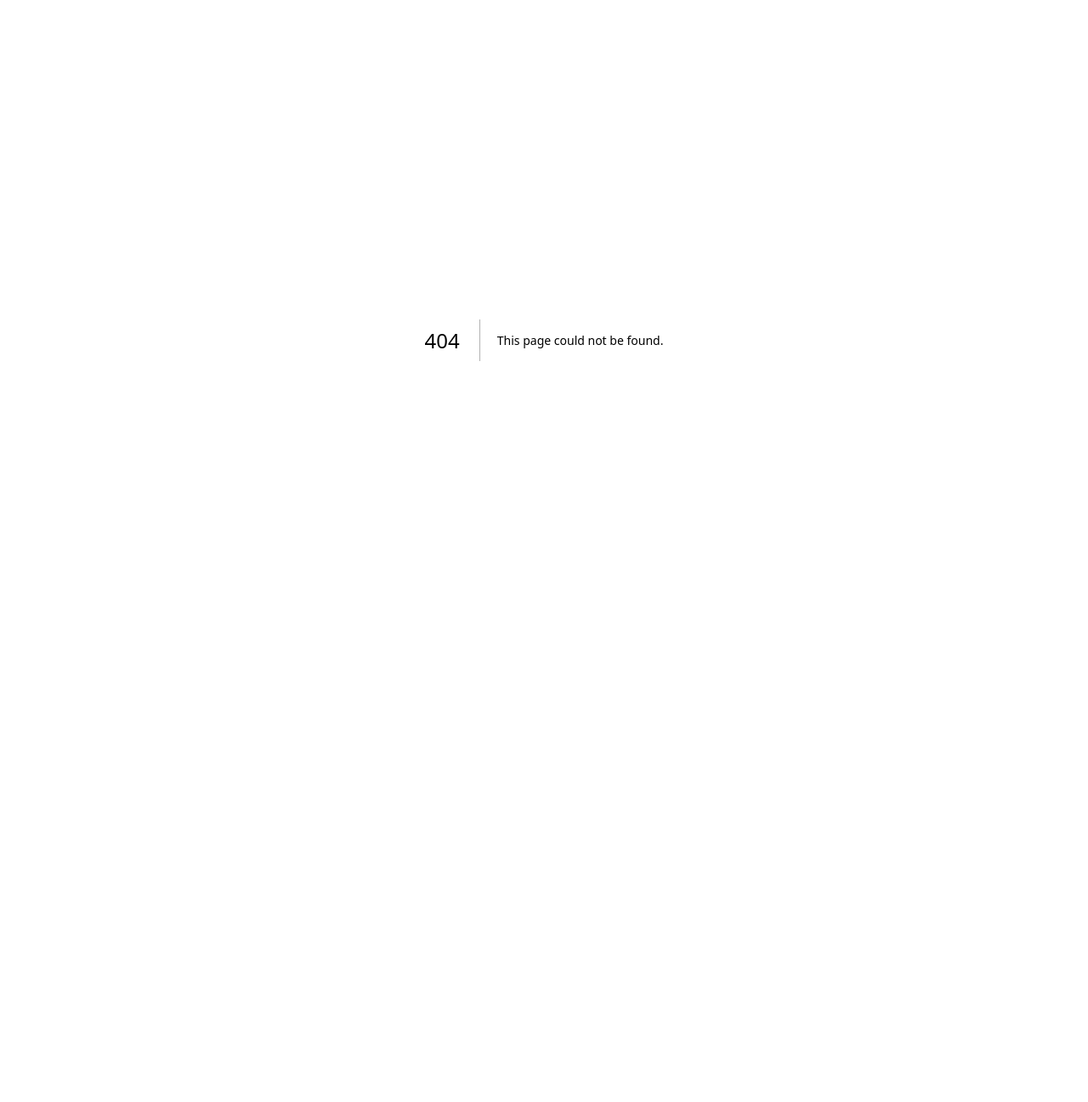
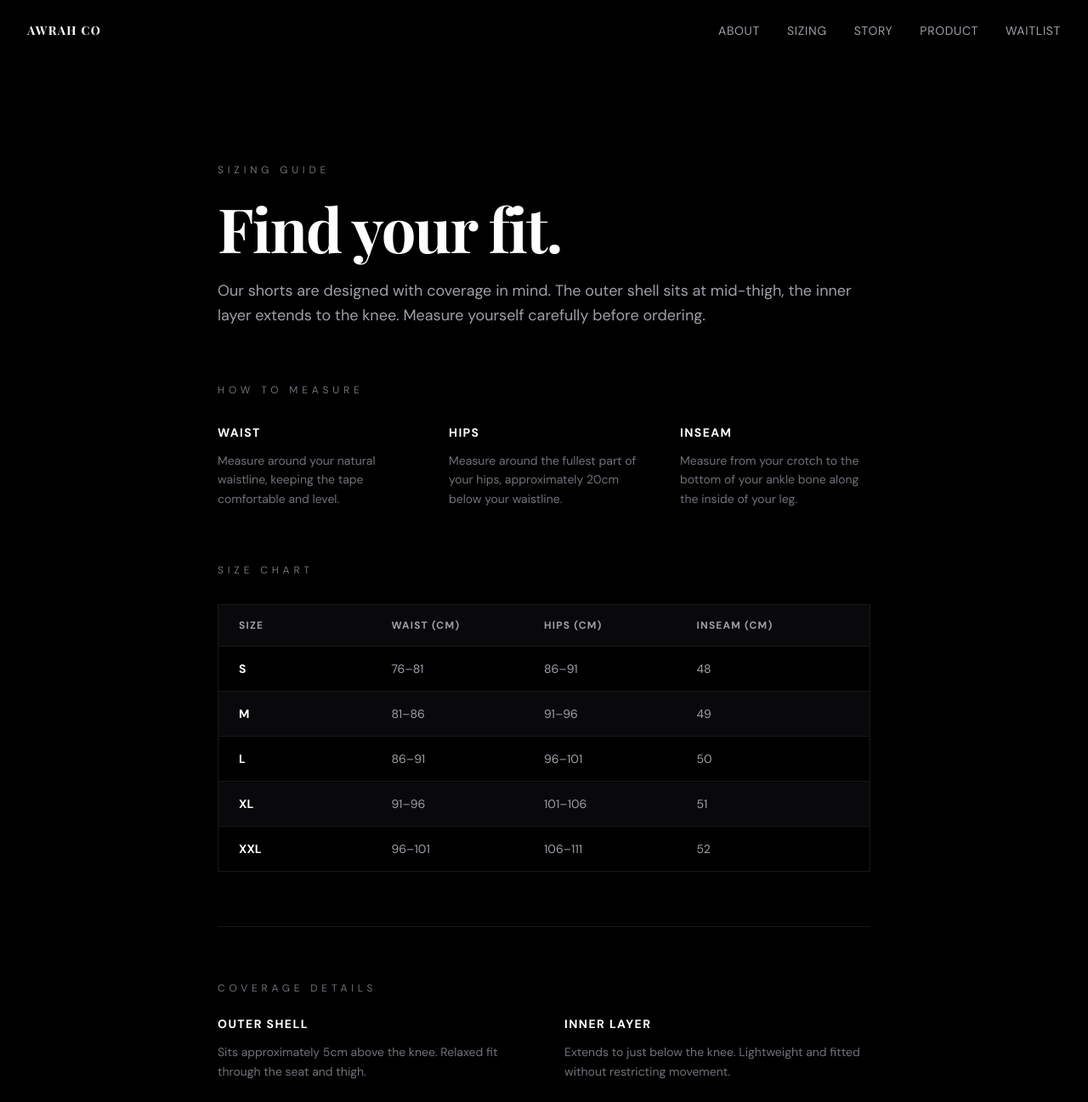
Before and after one commit to RazzleAI212/awrah-co, a Next.js app: page /sizing in a window 1280 px wide. Before the commit this address had no page. Shown: the top 1297 px of the page at 85% size. Before the commit the page ends 800 px from the top, so only its background shows below. Built offline with nearby package versions, Linux system fonts and the light colour scheme.

Commit message:
add about and sizing pages, update navbar

```diff
--- /dev/null
+++ b/app/about/page.js
@@ -0,0 +1,66 @@
+import Navbar from "../components/Navbar"
+import Footer from "../components/Footer"
+
+export default function About() {
+  return (
+    <main className="min-h-screen bg-black">
+      <Navbar />
+      <section className="pt-48 pb-32 px-6">
+        <div className="max-w-3xl mx-auto">
+          <p className="text-zinc-500 text-xs tracking-[0.4em] uppercase mb-6">
+            Our Story
+          </p>
+          <h1 className="text-white text-5xl md:text-7xl font-bold tracking-tight leading-none mb-16 font-serif">
+            Built from <br />frustration.
+          </h1>
+          <div className="space-y-8">
+            <p className="text-zinc-400 text-lg leading-relaxed">
+              Every Muslim man who trains knows the feeling. You show up to the gym, the pitch, the track — and you're immediately faced with a choice nobody should have to make. Compromise your deen or compromise your performance.
+            </p>
+            <p className="text-zinc-400 text-lg leading-relaxed">
+              Standard gym shorts don't cover. Tracksuit bottoms overheat and restrict movement. The modest activewear market has catered almost exclusively to women. Muslim men have been an afterthought for too long.
+            </p>
+            <p className="text-zinc-400 text-lg leading-relaxed">
+              Awrah Co was built to fix that. Performance activewear engineered specifically for Muslim men — dual layer construction, knee length coverage, breathable fabric — without sacrificing the look or feel of premium sportswear.
+            </p>
+            <p className="text-zinc-400 text-lg leading-relaxed">
+              No compromise. No afterthought. Built with purpose.
+            </p>
+          </div>
+          <div className="mt-16 pt-16 border-t border-zinc-900">
+            <p className="text-zinc-500 text-xs tracking-[0.4em] uppercase mb-8">
+              The Values
+            </p>
+            <div className="grid md:grid-cols-3 gap-12">
+              <div>
+                <h3 className="text-white text-sm font-bold tracking-widest uppercase mb-3">
+                  Faith First
+                </h3>
+                <p className="text-zinc-500 text-sm leading-relaxed">
+                  Every design decision starts with coverage. Not as a constraint — as a foundation.
+                </p>
+              </div>
+              <div>
+                <h3 className="text-white text-sm font-bold tracking-widest uppercase mb-3">
+                  No Compromise
+                </h3>
+                <p className="text-zinc-500 text-sm leading-relaxed">
+                  Performance and modesty are not opposites. We refuse to treat them that way.
+                </p>
+              </div>
+              <div>
+                <h3 className="text-white text-sm font-bold tracking-widest uppercase mb-3">
+                  Built to Last
+                </h3>
+                <p className="text-zinc-500 text-sm leading-relaxed">
+                  Premium materials, considered construction. Designed to perform and endure.
+                </p>
+              </div>
+            </div>
+          </div>
+        </div>
+      </section>
+      <Footer />
+    </main>
+  )
+}
--- a/app/components/Navbar.js
+++ b/app/components/Navbar.js
@@ -1,22 +1,53 @@
+"use client"
+import { useState, useEffect } from "react"
+import Link from "next/link"
+import { usePathname } from "next/navigation"
+
 export default function Navbar() {
+  const [scrolled, setScrolled] = useState(false)
+  const pathname = usePathname()
+  const isHome = pathname === "/"
+
+  useEffect(() => {
+    function handleScroll() {
+      setScrolled(window.scrollY > 50)
+    }
+    window.addEventListener("scroll", handleScroll)
+    return () => window.removeEventListener("scroll", handleScroll)
+  }, [])
+
   return (
-      <nav className="fixed top-0 left-0 w-full flex items-center justify-between px-8 py-6 z-50">
-        <span className="text-white text-sm font-bold tracking-widest uppercase font-serif">
+    <nav className={`fixed top-0 left-0 w-full flex items-center justify-between px-8 py-6 z-50 transition-all duration-300 ${
+      scrolled
+        ? "bg-black/60 backdrop-blur-md"
+        : "bg-transparent"
+    }`}>
+      <Link href="/" className="text-white text-sm font-bold tracking-widest uppercase font-serif">
         Awrah Co
-</span>
+      </Link>
       <ul className="flex gap-8">
         <li>
-            <a href="#story" className="text-zinc-400 text-sm tracking-wider uppercase hover:text-white transition-colors">
+          <Link href="/about" className="text-zinc-400 text-sm tracking-wider uppercase hover:text-white transition-colors">
+            About
+          </Link>
+        </li>
+        <li>
+    <Link href="/sizing" className="text-zinc-400 text-sm tracking-wider uppercase hover:text-white transition-colors">
+      Sizing
+    </Link>
+  </li>
+        <li>
+          <a href={isHome ? "#story" : "/#story"} className="text-zinc-400 text-sm tracking-wider uppercase hover:text-white transition-colors">
             Story
           </a>
         </li>
         <li>
-            <a href="#product" className="text-zinc-400 text-sm tracking-wider uppercase hover:text-white transition-colors">
+          <a href={isHome ? "#product" : "/#product"} className="text-zinc-400 text-sm tracking-wider uppercase hover:text-white transition-colors">
             Product
           </a>
         </li>
         <li>
-            <a href="#waitlist" className="text-zinc-400 text-sm tracking-wider uppercase hover:text-white transition-colors">
+          <a href={isHome ? "#waitlist" : "/#waitlist"} className="text-zinc-400 text-sm tracking-wider uppercase hover:text-white transition-colors">
             Waitlist
           </a>
         </li>
--- /dev/null
+++ b/app/sizing/page.js
@@ -0,0 +1,110 @@
+import Navbar from "../components/Navbar"
+import Footer from "../components/Footer"
+
+export default function Sizing() {
+  return (
+    <main className="min-h-screen bg-black">
+      <Navbar />
+      <section className="pt-48 pb-32 px-6">
+        <div className="max-w-3xl mx-auto">
+          <p className="text-zinc-500 text-xs tracking-[0.4em] uppercase mb-6">
+            Sizing Guide
+          </p>
+          <h1 className="text-white text-5xl md:text-7xl font-bold tracking-tight leading-none mb-6 font-serif">
+            Find your fit.
+          </h1>
+          <p className="text-zinc-400 text-lg leading-relaxed mb-16">
+            Our shorts are designed with coverage in mind. The outer shell sits at mid-thigh, the inner layer extends to the knee. Measure yourself carefully before ordering.
+          </p>
+
+          <div className="space-y-16">
+            <div>
+              <p className="text-zinc-500 text-xs tracking-[0.4em] uppercase mb-8">
+                How to Measure
+              </p>
+              <div className="grid md:grid-cols-3 gap-12">
+                <div>
+                  <h3 className="text-white text-sm font-bold tracking-widest uppercase mb-3">
+                    Waist
+                  </h3>
+                  <p className="text-zinc-500 text-sm leading-relaxed">
+                    Measure around your natural waistline, keeping the tape comfortable and level.
+                  </p>
+                </div>
+                <div>
+                  <h3 className="text-white text-sm font-bold tracking-widest uppercase mb-3">
+                    Hips
+                  </h3>
+                  <p className="text-zinc-500 text-sm leading-relaxed">
+                    Measure around the fullest part of your hips, approximately 20cm below your waistline.
+                  </p>
+                </div>
+                <div>
+                  <h3 className="text-white text-sm font-bold tracking-widest uppercase mb-3">
+                    Inseam
+                  </h3>
+                  <p className="text-zinc-500 text-sm leading-relaxed">
+                    Measure from your crotch to the bottom of your ankle bone along the inside of your leg.
+                  </p>
+                </div>
+              </div>
+            </div>
+
+            <div>
+              <p className="text-zinc-500 text-xs tracking-[0.4em] uppercase mb-8">
+                Size Chart
+              </p>
+              <div className="border border-zinc-900 overflow-hidden">
+                <div className="grid grid-cols-4 bg-zinc-950 px-6 py-4">
+                  <p className="text-zinc-400 text-xs tracking-widest uppercase font-bold">Size</p>
+                  <p className="text-zinc-400 text-xs tracking-widest uppercase font-bold">Waist (cm)</p>
+                  <p className="text-zinc-400 text-xs tracking-widest uppercase font-bold">Hips (cm)</p>
+                  <p className="text-zinc-400 text-xs tracking-widest uppercase font-bold">Inseam (cm)</p>
+                </div>
+                {[
+                  { size: "S", waist: "76–81", hips: "86–91", inseam: "48" },
+                  { size: "M", waist: "81–86", hips: "91–96", inseam: "49" },
+                  { size: "L", waist: "86–91", hips: "96–101", inseam: "50" },
+                  { size: "XL", waist: "91–96", hips: "101–106", inseam: "51" },
+                  { size: "XXL", waist: "96–101", hips: "106–111", inseam: "52" },
+                ].map((row, i) => (
+                  <div key={i} className={`grid grid-cols-4 px-6 py-4 border-t border-zinc-900 ${i % 2 === 0 ? "bg-black" : "bg-zinc-950"}`}>
+                    <p className="text-white text-sm font-bold">{row.size}</p>
+                    <p className="text-zinc-400 text-sm">{row.waist}</p>
+                    <p className="text-zinc-400 text-sm">{row.hips}</p>
+                    <p className="text-zinc-400 text-sm">{row.inseam}</p>
+                  </div>
+                ))}
+              </div>
+            </div>
+
+            <div className="border-t border-zinc-900 pt-16">
+              <p className="text-zinc-500 text-xs tracking-[0.4em] uppercase mb-6">
+                Coverage Details
+              </p>
+              <div className="grid md:grid-cols-2 gap-12">
+                <div>
+                  <h3 className="text-white text-sm font-bold tracking-widest uppercase mb-3">
+                    Outer Shell
+                  </h3>
+                  <p className="text-zinc-500 text-sm leading-relaxed">
+                    Sits approximately 5cm above the knee. Relaxed fit through the seat and thigh.
+                  </p>
+                </div>
+                <div>
+                  <h3 className="text-white text-sm font-bold tracking-widest uppercase mb-3">
+                    Inner Layer
+                  </h3>
+                  <p className="text-zinc-500 text-sm leading-relaxed">
+                    Extends to just below the knee. Lightweight and fitted without restricting movement.
+                  </p>
+                </div>
+              </div>
+            </div>
+          </div>
+        </div>
+      </section>
+      <Footer />
+    </main>
+  )
+}
```
Lines whose indentation alone changed are shown as unchanged.
